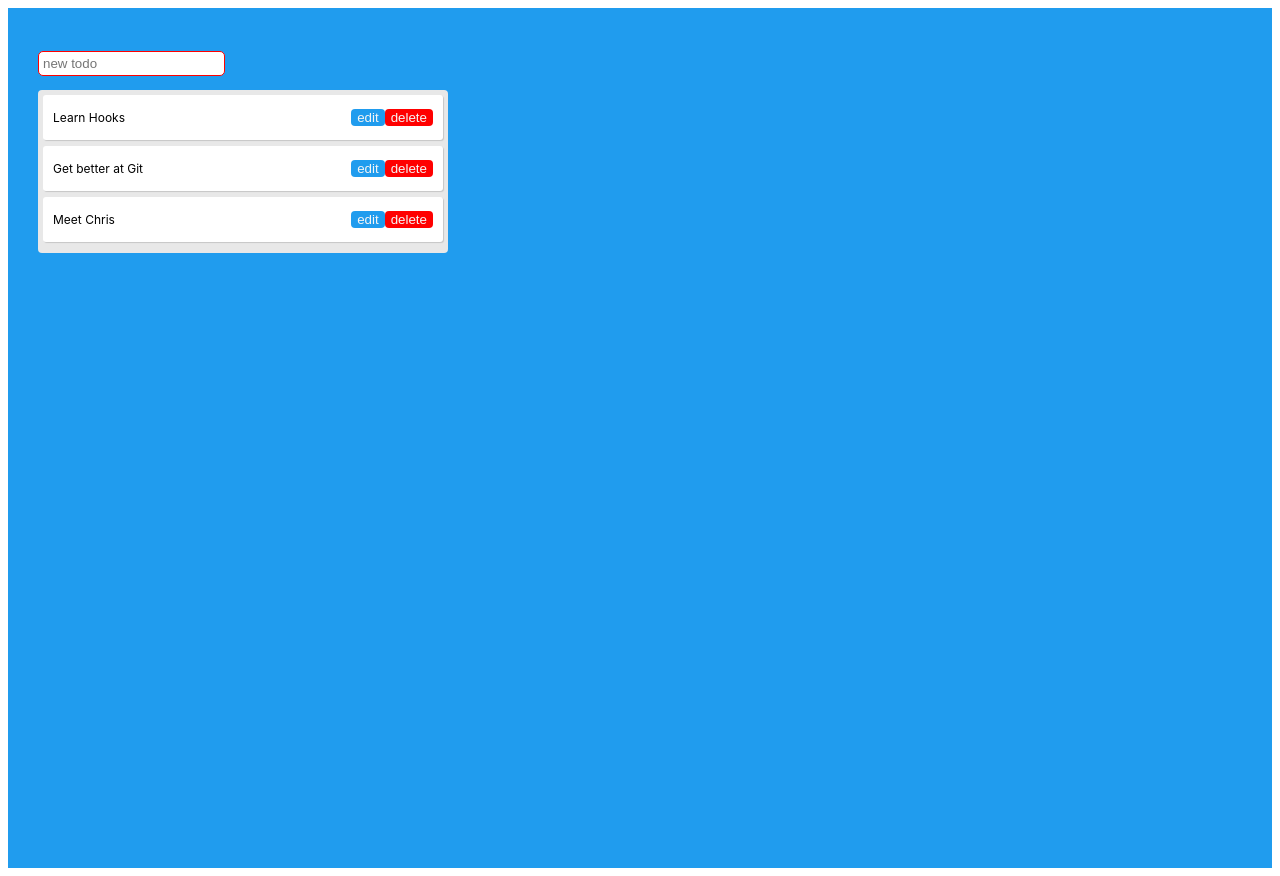
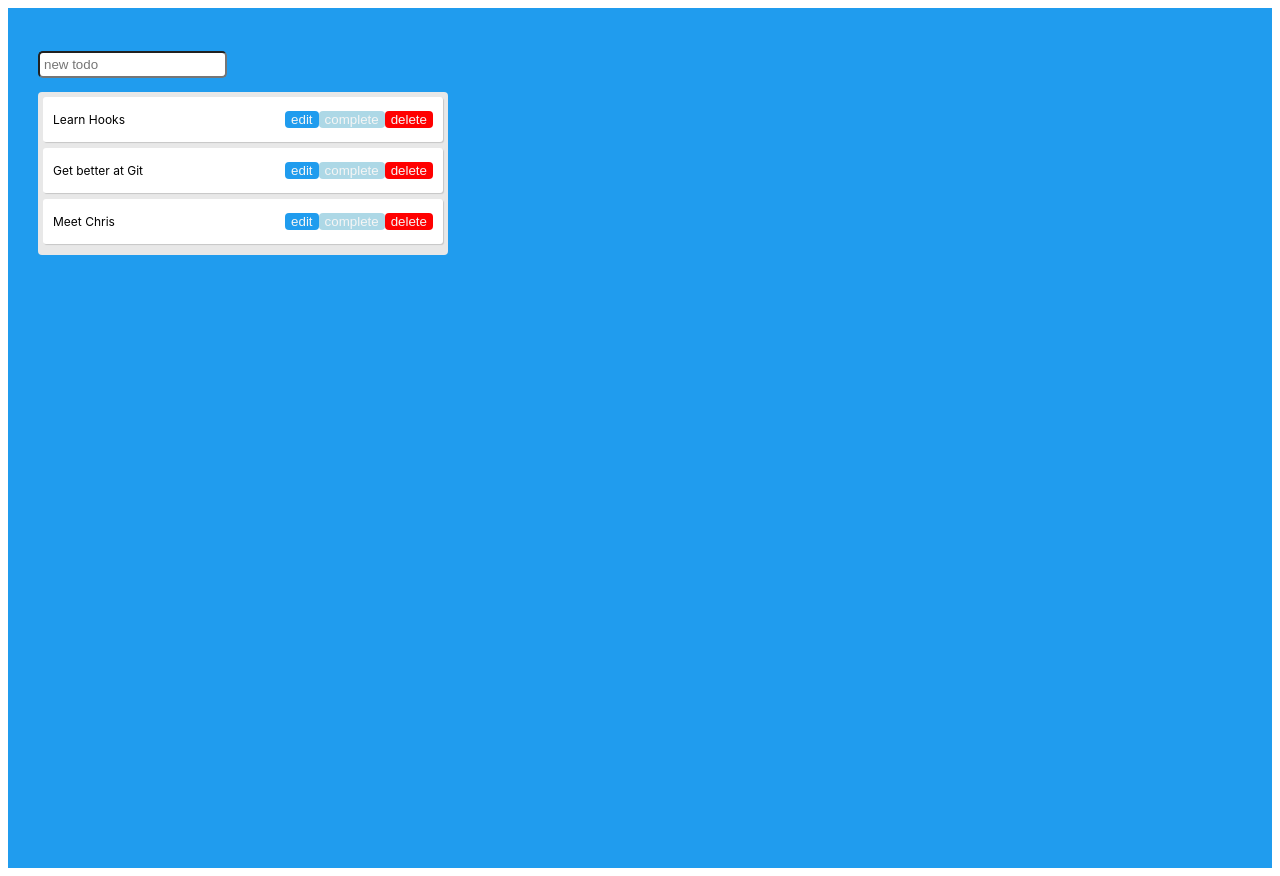
Before and after one commit to trblackw/Hooks-Todo-List, a React (Create React App) app: page / in a window 1280 px wide. Built offline with nearby package versions, Linux system fonts and the light colour scheme.

Commit message:
added delete and complete functionality

```diff
--- a/src/App.js
+++ b/src/App.js
@@ -27,13 +27,25 @@ const App = () => {
     );
     setTodos(newTodos);
   };
+  const completeTodo = index => {
+    const newTodos = [...todos];
+    newTodos[index].isCompleted = true;
+    setTodos(newTodos);
+  };
 
   return (
     <div className="app">
       <TodoForm addTodo={addTodo} />
       <div className="todo-list">
         {todos.map((todo, index) => (
-          <Todo key={index} index={index} todo={todo} />
+          <Todo
+            key={index}
+            index={index}
+            todo={todo}
+            remove={deleteTodo}
+            complete={completeTodo}
+            completed={todos.isCompleted}
+          />
         ))}
       </div>
     </div>
--- a/src/Todo.js
+++ b/src/Todo.js
@@ -1,13 +1,22 @@
 import React, { useState } from "react";
 import styled from "styled-components";
 
-const Todo = ({ todo, index }) => {
+const Todo = ({ todo, index, remove, complete }) => {
   return (
-    <li className="todo" key={index}>
+    <li
+      className="todo"
+      key={index}
+      style={{ textDecoration: todo.isCompleted ? "line-through" : "" }}
+    >
       <p>{todo.text}</p>
       <div className="button-group">
         <Button color="#209cee">edit</Button>
-        <Button color="red">delete</Button>
+        <Button color="lightblue" onClick={() => complete(index)}>
+          complete
+        </Button>
+        <Button color="red" onClick={() => remove(todo)}>
+          delete
+        </Button>
       </div>
     </li>
   );
@@ -22,6 +31,5 @@ const Button = styled.button`
   color: whitesmoke;
   &:hover {
     cursor: pointer;
-    border: 1px solid red;
   }
 `;
--- a/src/index.css
+++ b/src/index.css
@@ -28,6 +28,9 @@
 .input {
   margin: 1em auto;
   padding: 0.3em;
-  border: 1px solid red;
   border-radius: 5px;
 }
+
+.complete {
+  text-decoration: red;
+}
```
